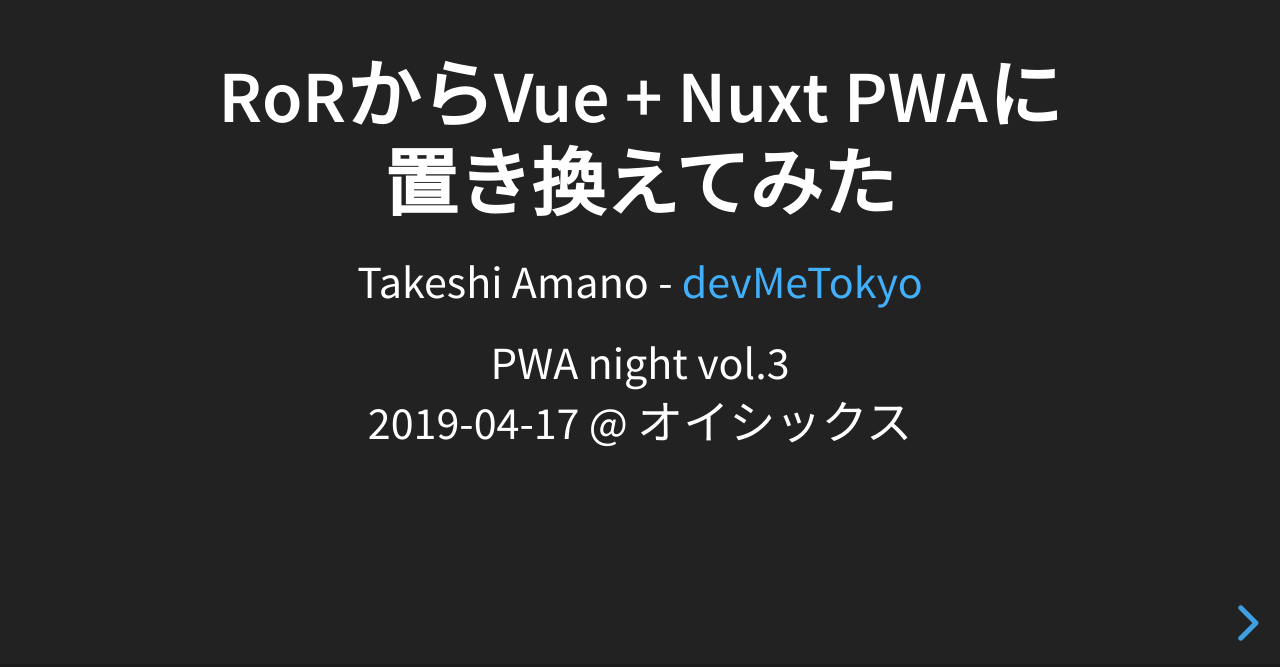
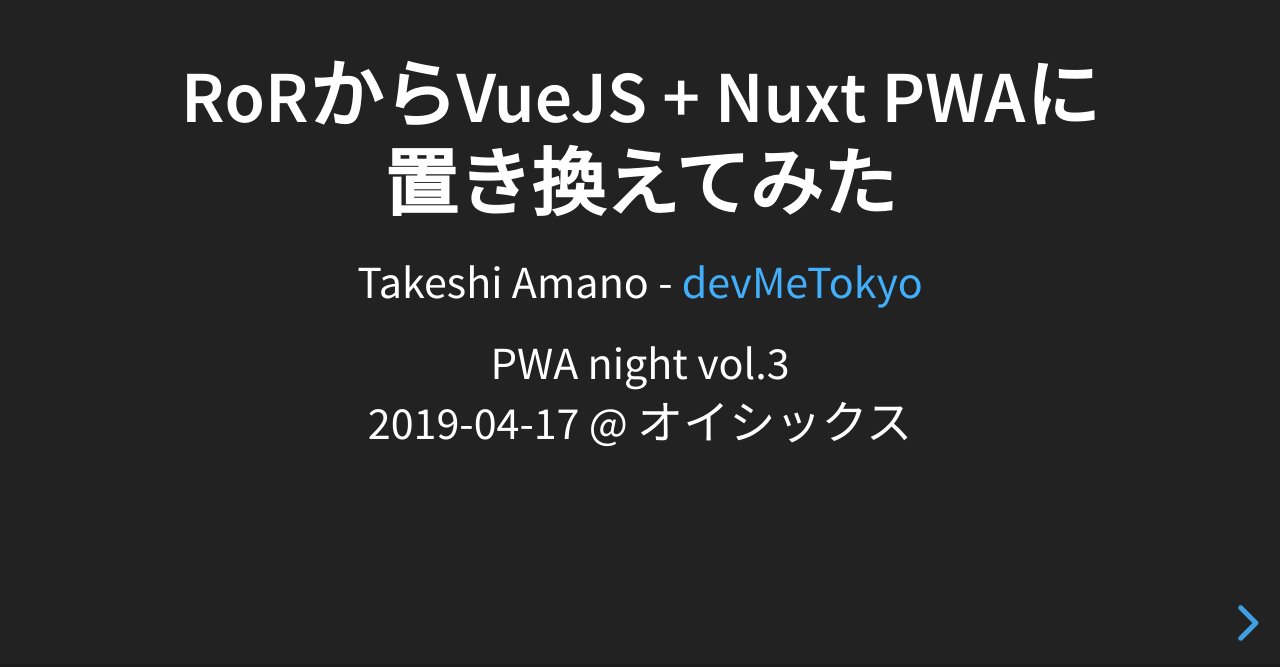
Before and after one commit to moksahero/pwanight3, a website: page index.html in a window 1280 px wide. Shown: the part 133-800 px from the top of the page. Drawn offline with Linux system fonts and the light colour scheme.

Commit message:
add more content

```diff
--- a/index.html
+++ b/index.html
@@ -42,7 +42,7 @@
 			<!-- Any section element inside of this container is displayed as a slide -->
 			<div class="slides">
 				<section>
-					<h2><span class="no-transform">RoRからVue + Nuxt PWAに<br />置き換えてみた</span></h2>
+					<h2><span class="no-transform">RoRからVueJS + Nuxt PWAに<br />置き換えてみた</span></h2>
 					<p>
 						Takeshi Amano</a> - <a href="https://www.devmetokyo.com">devMeTokyo</a>
 					</p>
@@ -168,7 +168,7 @@
 
 				<section>
 					<h3>JAM Stack</h3>
-					<p class="fragment">J: Javascript -> Vue, React...</p>
+					<p class="fragment">J: Javascript -> VueJS, React...</p>
 					<p class="fragment">A: APIs -> GraphQL, REST...</p>
 					<p class="fragment">M: Markup (静的サイトジェネレータ)<br />-> Nuxt, Gatsby...</p>
 				</section>
@@ -186,7 +186,7 @@
 				<section>
 					<h3>置き換えの各レイヤー</h3>
 					<p class="fragment">UX改善: レスポンシブ -> スマホファースト</p>
-					<p class="fragment">フロントエンド: RoR -> Vue + Nuxt</p>
+					<p class="fragment">フロントエンド: RoR -> VueJS + Nuxt</p>
 					<p class="fragment">データ取得: RoR -> Lambda</p>
 					<p class="fragment">インフラ: EC2 -> S3 + Cloudfront</p>
 					<p class="fragment">DevOps: マニュアルデプロイ -> Gitlab CD/CI</p>
@@ -204,8 +204,8 @@
 				</section>
 
 				<section>
-					<h3><span class="no-transform">フロントエンド<br />RoR -> Vue + Nuxt</span></h3>
-					<p class="fragment">VueでコードをJSに置き換え</p>
+					<h3><span class="no-transform">フロントエンド<br />RoR -> VueJS + Nuxt</span></h3>
+					<p class="fragment">VueJSでコードをJSに置き換え</p>
 					<p class="fragment">NuxtのSSRで静的htmlを作って<br />SPAよりパフォーマンスアップ</p>
 					<p class="fragment">CSSのライブラリはBuefyを使用</p>
 					<p class="fragment">AndroidとiPhone別の対応はそれなりに必要</p>
```
